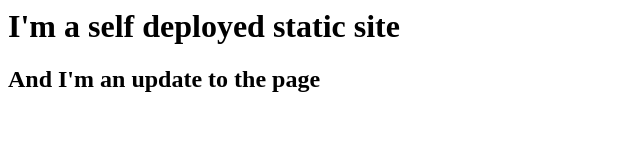
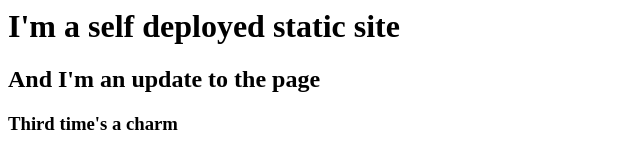
Before and after one commit to fwmansfield/ActionsTesting, a plain HTML site: page index.html in a window 1280 px wide. Shown: the whole page, without its empty margins (0-640 px from the left). Drawn offline with Linux system fonts and the light colour scheme.

Commit message:
Third update

```diff
--- a/index.html
+++ b/index.html
@@ -4,3 +4,6 @@
 <h2>
     And I'm an update to the page
 </h2>
+<h3>
+    Third time's a charm
+</h3>
```
